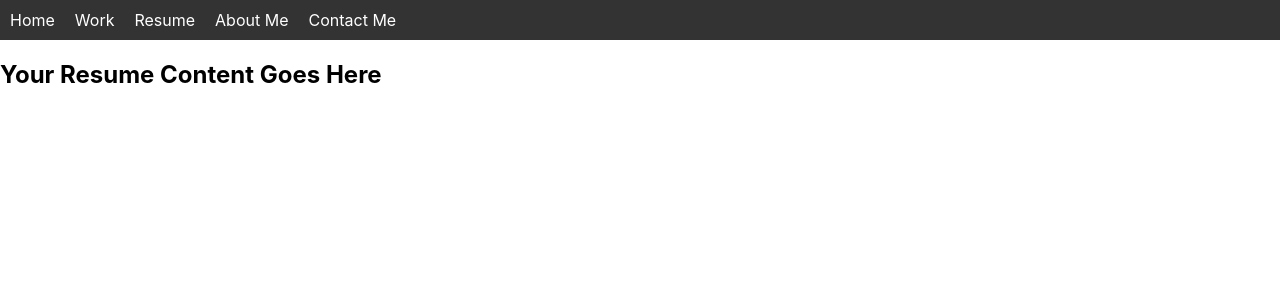
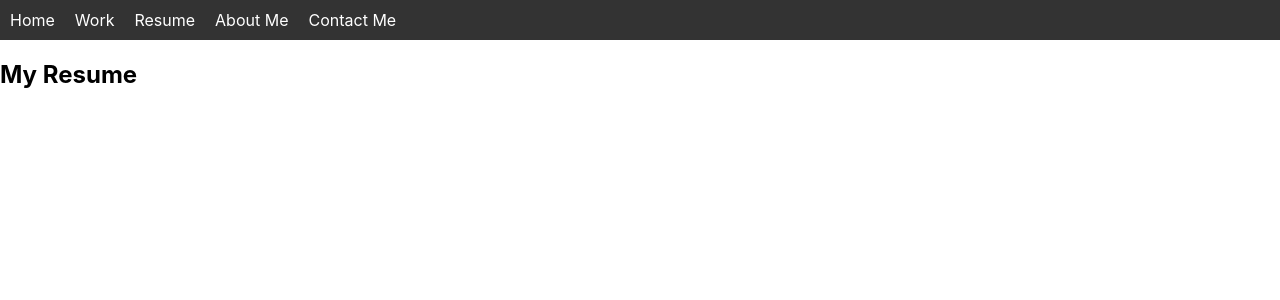
Before and after one commit to BEKIRKSU/Portfolio, a React (Create React App) app in the folder my-react-app/: page /resume in a window 1280 px wide. Shown: the top 300 px of the page. Built offline with nearby package versions, Linux system fonts and the light colour scheme.

Commit message:
Update Resume.tsx

```diff
--- a/my-react-app/src/components/Resume.tsx
+++ b/my-react-app/src/components/Resume.tsx
@@ -4,7 +4,7 @@ import React from 'react';
 const Resume: React.FC = () => {
   return (
     <div>
-      <h2>Your Resume Content Goes Here</h2>
+      <h2>My Resume</h2>
       {/* Content */}
     </div>
   );
```
